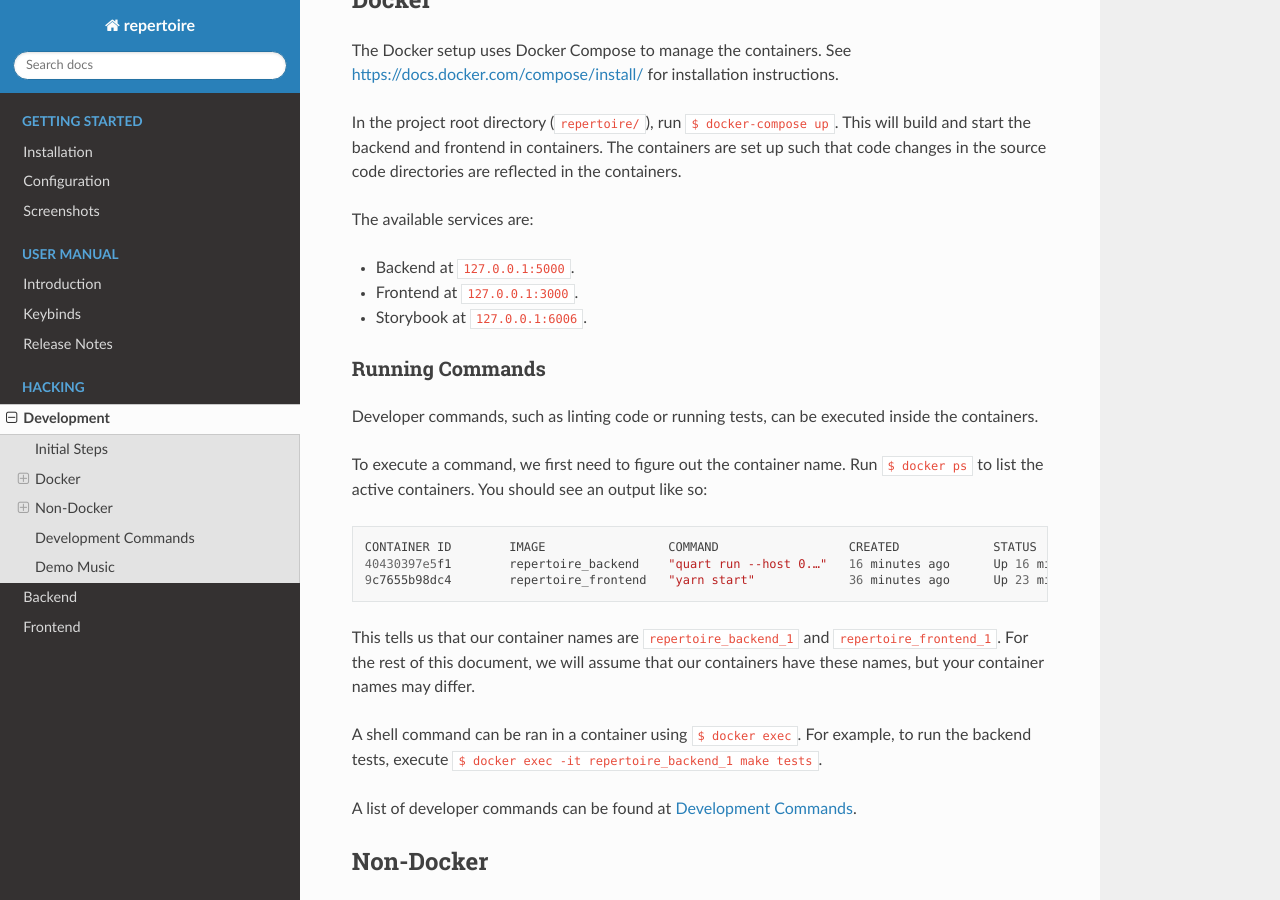
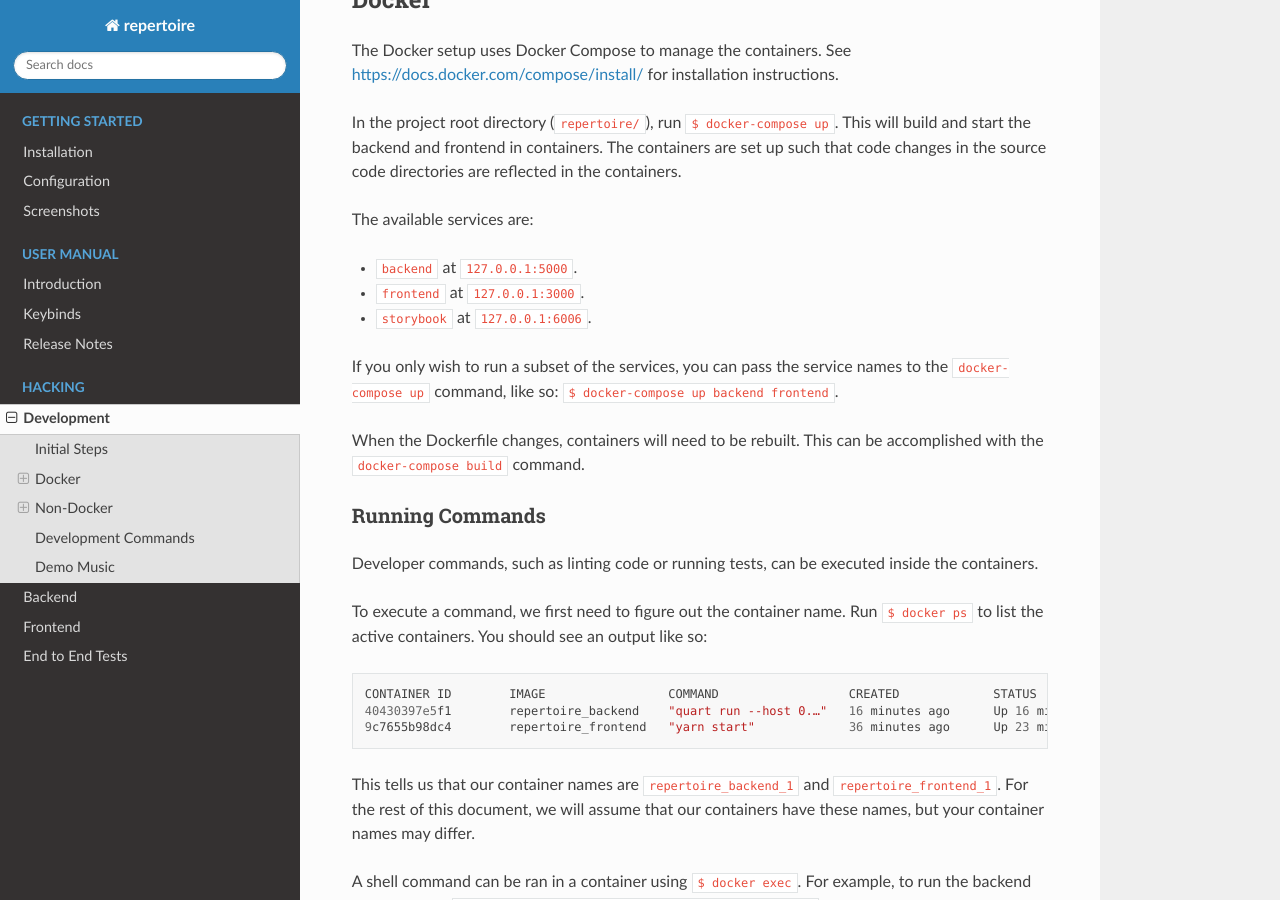
Before and after one commit to azuline/repertoire, a Sphinx documentation site: the page built from docs/hacking/development.rst, in a window 1280 px wide and 900 px high, scrolled down 840 px. Built offline with Sphinx 7.4.7 and the Read the Docs theme 2.0.0, drawn with Linux system fonts in a browser that asks for light colours; pages that are not in the unit, such as notebooks, are missing from menus.

Commit message:
add docs stub for e2e; add login failed e2e test

```diff
--- a/docs/hacking/development.rst
+++ b/docs/hacking/development.rst
@@ -46,9 +46,16 @@
 
 The available services are:
 
-- Backend at ``127.0.0.1:5000``.
-- Frontend at ``127.0.0.1:3000``.
-- Storybook at ``127.0.0.1:6006``.
+- ``backend`` at ``127.0.0.1:5000``.
+- ``frontend`` at ``127.0.0.1:3000``.
+- ``storybook`` at ``127.0.0.1:6006``.
+
+If you only wish to run a subset of the services, you can pass the service
+names to the ``docker-compose up`` command, like so: ``$ docker-compose up
+backend frontend``.
+
+When the Dockerfile changes, containers will need to be rebuilt. This can be
+accomplished with the ``docker-compose build`` command.
 
 Running Commands
 ^^^^^^^^^^^^^^^^
--- a/docs/index.rst
+++ b/docs/index.rst
@@ -67,3 +67,4 @@
    hacking/development
    hacking/backend/index
    hacking/frontend/index
+   hacking/end_to_end
```
Also changed, not shown: docs/hacking/end_to_end.rst (added, +13 -0 lines), 1 other file.
